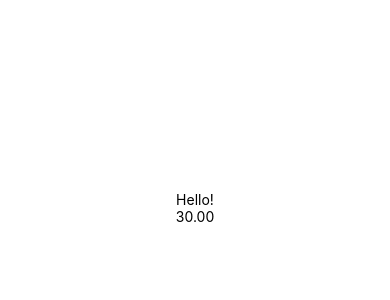
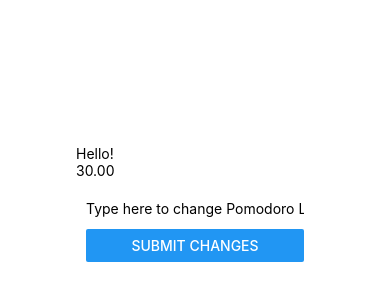
Before and after one commit to bproorda/pomodoroApp, a React Native app: screen / in a window 390 px wide. Shown: the part 214-514 px from the top of the page. Built offline with nearby package versions, Linux system fonts and the light colour scheme.

Commit message:
started form component, refactored to what is hopefully the correct format for react native typescript

```diff
--- /dev/null
+++ b/components/changeTimes/index.tsx
@@ -0,0 +1,22 @@
+import React, { useState } from 'react';
+import { StyleSheet, Text, TextInput, View, Button } from 'react-native';
+
+const ChangeTimes: React.FC = (props) => {
+
+
+    return (
+        <View style={{ padding: 10 }}>
+            <TextInput
+                style={{ height: 40 }}
+                placeholder="Type here to change Pomodoro Length"
+            />
+            <Button
+                onPress={() => {
+                    alert('You tapped the button!');
+                }}
+                title="Submit Changes"
+            />
+        </View>
+    )
+}
+export default ChangeTimes;
--- a/components/timer/index.tsx
+++ b/components/timer/index.tsx
@@ -1,13 +1,18 @@
 import React, { useState } from 'react';
-import { StyleSheet, Text, View } from 'react-native';
+import { StyleSheet, Text, View, ViewComponent } from 'react-native';
+import ChangeTimes from '../changeTimes'
 
-export default function Timer(): React.ReactNode {
+
+
+  const Timer: React.FC = (props) => {
     const [tomato, SetTomato] = useState(30.00);
 
     return (
-        <>
+        <View>
             <Text>Hello!</Text>
             <Text>{tomato.toFixed(2)}</Text>
-        </>
+            <ChangeTimes />
+        </View>
     )
 }
+export default Timer;
```
